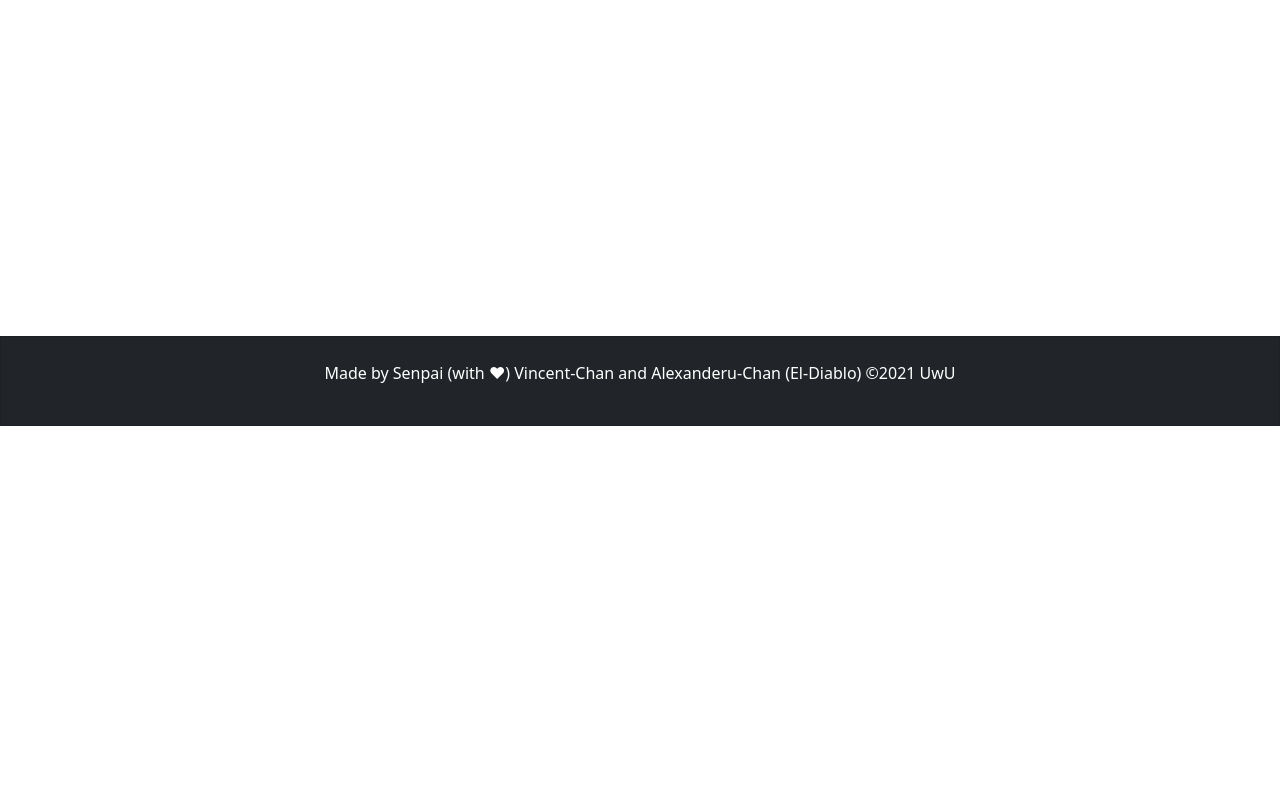
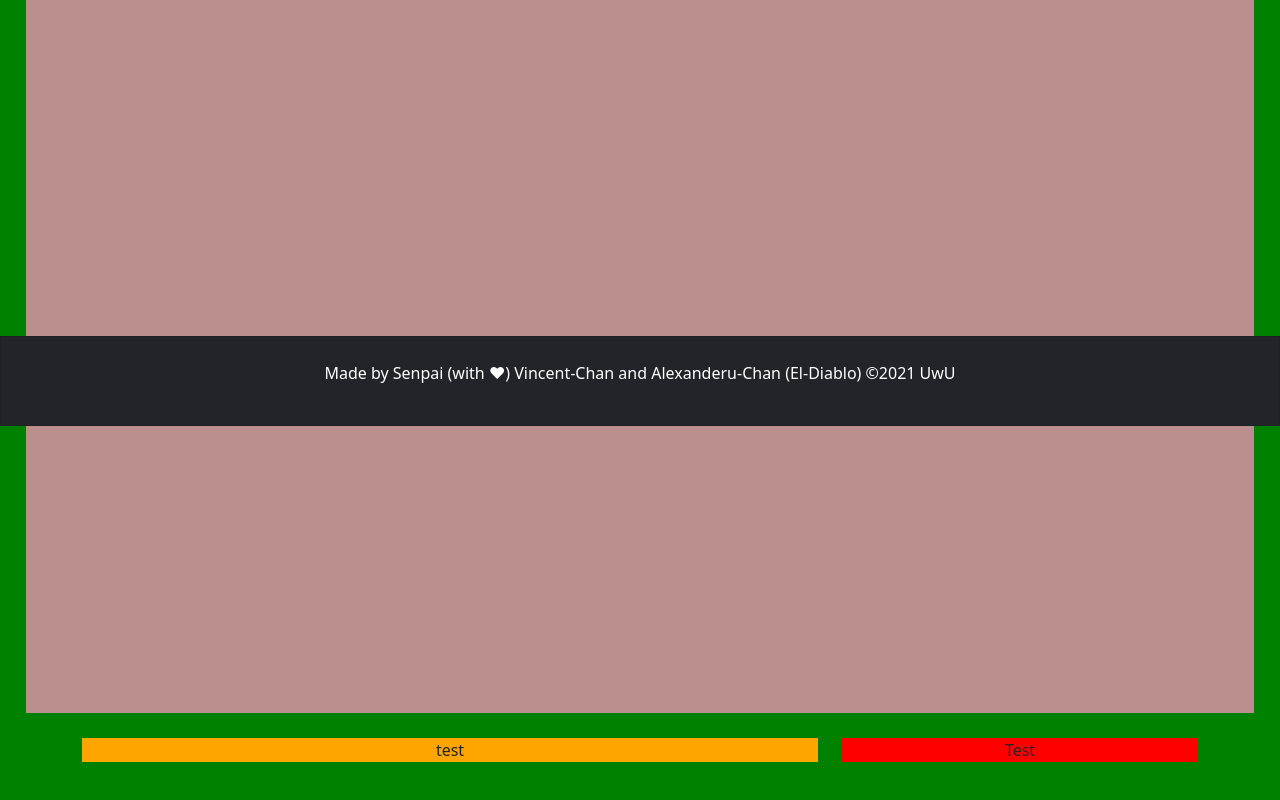
Before and after one commit to Uretashi/Memopedia, a React (Create React App) app: page /meme in a window 1280 px wide. Shown: the part 384-1184 px from the top of the page. Before the commit the page ends 810 px from the top, so only its background shows below. Built offline with nearby package versions, Linux system fonts and the light colour scheme; no server answers.

Commit message:
Quelques ajouts sur le components Meme

```diff
--- a/src/components/Main/Main.tsx
+++ b/src/components/Main/Main.tsx
@@ -11,6 +11,7 @@ import Login from "../Connection/Login/Login";
 import CreateAccount from "../Connection/CreateAccount/CreateAccount";
 import Memesearch from "../Memesearch/Memesearch";
 import PostMeme from "../PostMeme/PostMeme";
+import Meme from "../Meme/Meme";
 
 import meme1 from '../../assets/meme/meme1.jpg';
 import meme5 from '../../assets/meme/meme5.jpg';
@@ -26,6 +27,7 @@ const Main = () => (
             <Route path="postMeme" element={<PostMeme />} />
             <Route path="login" element={<Login />} />
             <Route path="createAccount" element={<CreateAccount />} />
+            <Route path="meme" element={<Meme/>} />
         </Routes>
     </BrowserRouter>
 );
--- a/src/components/Meme/Meme.module.css
+++ b/src/components/Meme/Meme.module.css
@@ -1 +1,29 @@
-.Meme {}
+h1{
+    font-size:80px !important;
+}
+
+.DivContainer{
+    background-color: green;
+    height: 1000px;
+}
+
+.DivImage{
+    margin-top: 2%;
+    margin-bottom: 2%;
+    margin-right: 2%;
+    margin-left: 2%;
+    background-color: rosybrown;
+    height: 90%;
+}
+
+.MemeImage{
+    background-color: blue;
+}
+
+.DivDescription{
+    background-color: orange;
+}
+
+.DivVote{
+    background-color: red;
+}
--- a/src/components/Meme/Meme.tsx
+++ b/src/components/Meme/Meme.tsx
@@ -1,31 +1,52 @@
 import React from 'react';
 import styles from './Meme.module.css';
+import { Container, Row, Col } from 'react-bootstrap';
 
+require('dotenv').config();
 
-class Meme extends React.Component {
-
-    // constructor(props: any) {
-    //     super(props);
-    // }
+export default class Meme extends React.Component {
 
     memes = [];
 
     componentDidMount() {
+        fetch(`${process.env.REACT_APP_API_URL}/memes/byId?20`)
+            .then(res => res.json())
+            .then(
+                (result) => {
+                    console.log(result)
+                },
+                (error) => {
+                    console.log("Vous n'avez rien vu monsieur...")
+                });
     }
 
     render() {
         return (
-            <div className={styles.Meme}>
-                Meme Component
-            </div>
+            <body>
+                <div>
+                    <h1>ParamTitle</h1>
+                    <div className={styles.DivContainer}>
+                        <div className={styles.DivImage}>
+                            <img className={styles.MemeImage} />
+                        </div>
+
+                        <Container>
+                            <Row>
+                                <Col xs={8}>
+                                    <div className={styles.DivDescription}>
+                                        test
+                                    </div>
+                                </Col>
+                                <Col>
+                                    <div className={styles.DivVote}>
+                                        Test
+                                    </div>
+                                </Col>
+                            </Row>
+                        </Container>
+                    </div>
+                </div>
+            </body>
         );
     }
 }
-
-// const Meme = () => (
-//   <div className={styles.Meme}>
-//     Meme Component
-//   </div>
-// );
-
-export default Meme;
--- a/src/components/Memesearch/Memesearch.tsx
+++ b/src/components/Memesearch/Memesearch.tsx
@@ -17,7 +17,6 @@ export default class Memesearch extends React.Component {
                 (error) => {
                     console.log('errrrr mdrrrrr salope')
                 });
-
     }
 
     render() {
```
